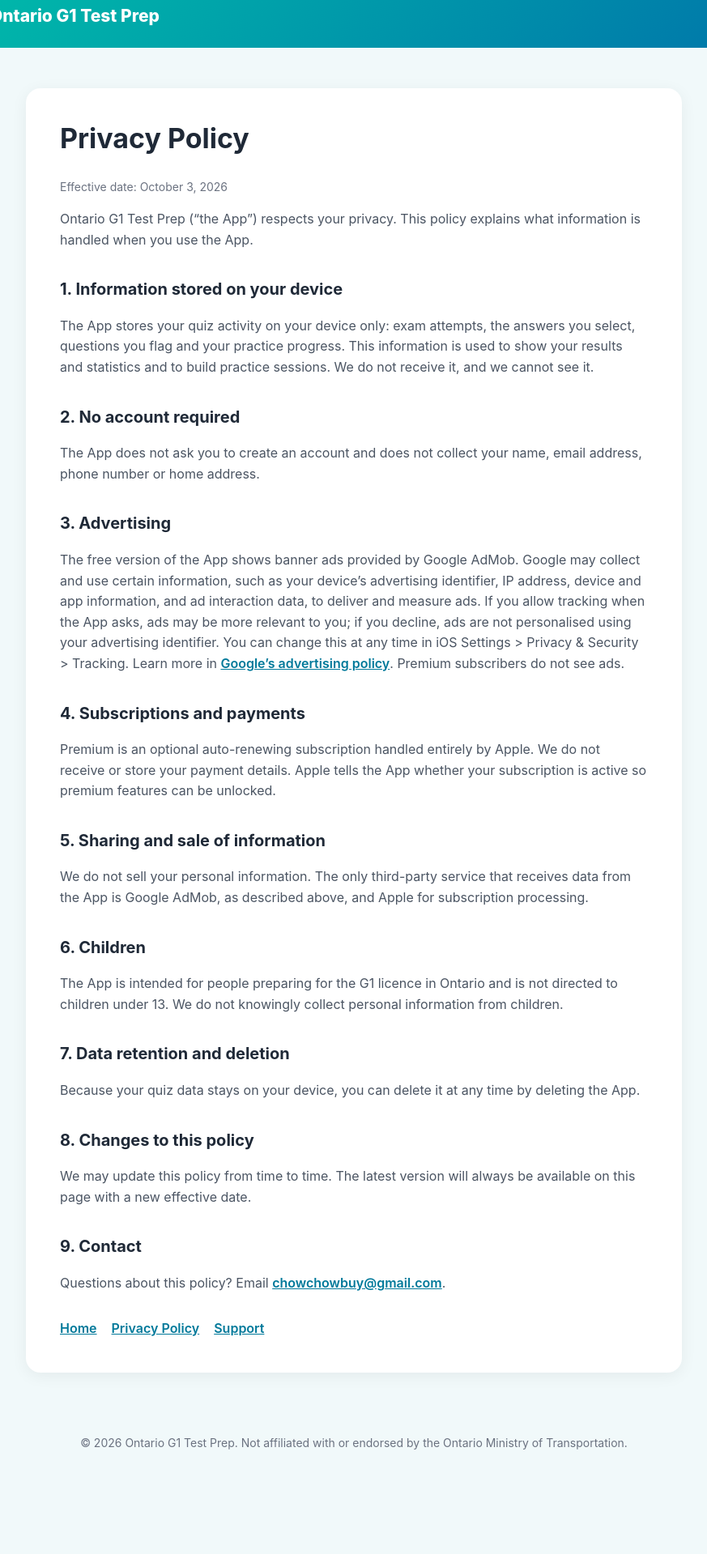
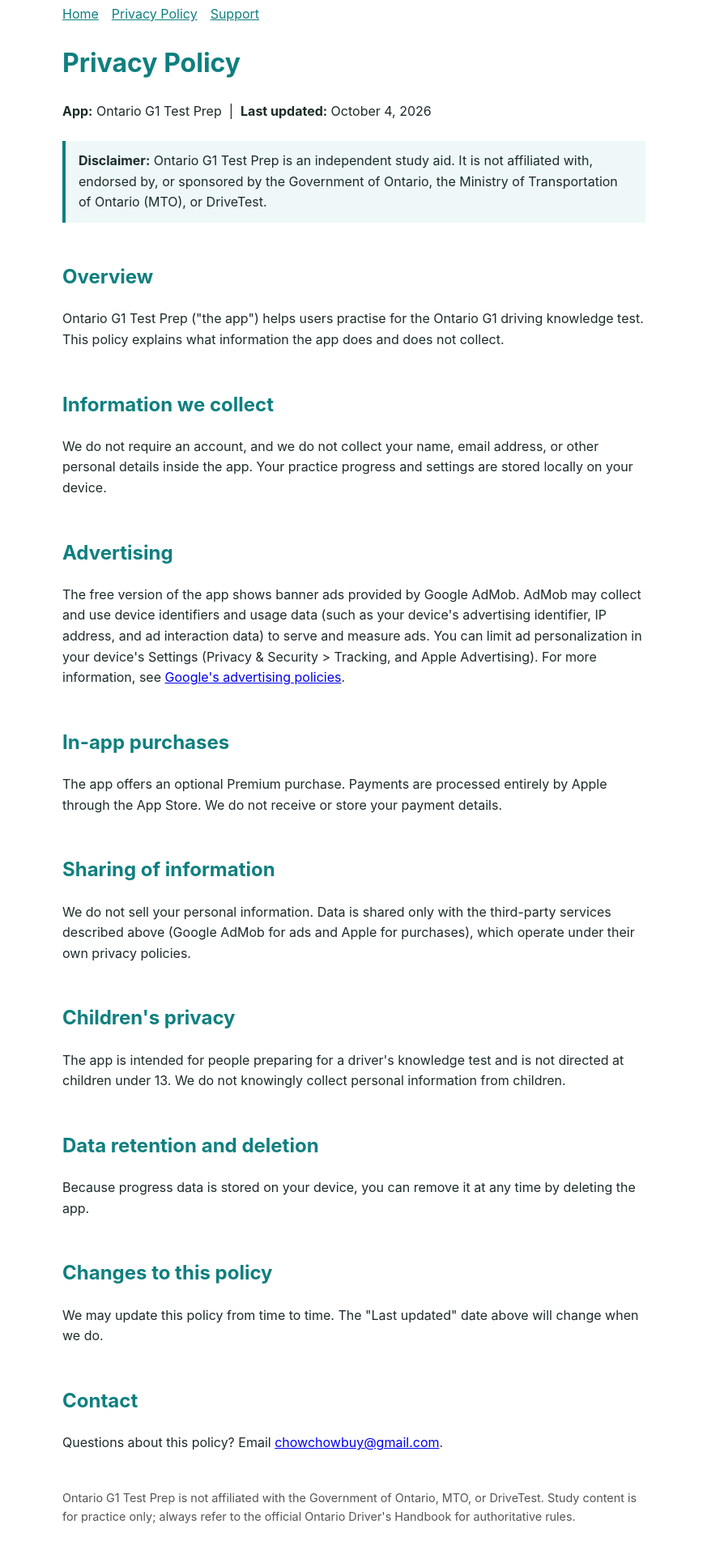
Before and after one commit to Christopher921/ontario-g1-test-prep, a plain HTML site: page privacy.html in a window 1280 px wide. Shown: the part 19-1938 px from the top of the page at 81% size, without its empty margins (203-1076 px from the left). Before the commit the page ends 1859 px from the top, so only its background shows below. Drawn offline with Linux system fonts and the light colour scheme.

Commit message:
Add files via upload

```diff
--- a/privacy.html
+++ b/privacy.html
@@ -1,53 +1,56 @@
-<!DOCTYPE html>
+<!doctype html>
 <html lang="en">
 <head>
-<meta charset="UTF-8">
-<meta name="viewport" content="width=device-width, initial-scale=1.0">
-<title>Privacy Policy - Ontario G1 Test Prep</title>
+<meta charset="utf-8">
+<meta name="viewport" content="width=device-width, initial-scale=1">
+<title>Privacy Policy – Ontario G1 Test Prep</title>
 <style>
-*{box-sizing:border-box}
-body{margin:0;font-family:-apple-system,BlinkMacSystemFont,"Segoe UI",Roboto,Arial,sans-serif;background:#f1f9fa;color:#1f2937;line-height:1.6}
-header{background:linear-gradient(135deg,#00c4aa,#006eaa);color:#fff;padding:22px 20px}
-.hc{max-width:900px;margin:0 auto;font-weight:800;font-size:21px}
-main{max-width:850px;margin:0 auto;padding:50px 20px}
-.card{background:#fff;border-radius:18px;padding:42px;box-shadow:0 4px 20px rgba(0,0,0,.06)}
-h1{margin-top:0;font-size:34px;line-height:1.2}
-h2{margin-top:32px;font-size:20px}
-p,li{color:#4b5563}
-ul{padding-left:25px}
-a{color:#00799a;font-weight:600}
-.updated{color:#6b7280;font-size:14px}
-.nav{margin-top:30px;display:flex;gap:18px;flex-wrap:wrap}
-footer{text-align:center;padding:26px 20px 46px;color:#6b7280;font-size:14px}
-@media(max-width:600px){.card{padding:28px 20px}h1{font-size:28px}}
+  body{font-family:-apple-system,BlinkMacSystemFont,"Segoe UI",Roboto,sans-serif;max-width:720px;margin:0 auto;padding:24px 16px;line-height:1.6;color:#1d2b2b}
+  h1{color:#0f7f7f} h2{margin-top:2em;color:#0f7f7f}
+  nav a{margin-right:16px;color:#0f7f7f}
+  .disclaimer{background:#eef8f8;border-left:4px solid #0f7f7f;padding:12px 16px;margin:24px 0}
+  footer{margin-top:3em;font-size:.9em;color:#555}
 </style>
 </head>
 <body>
-<header><div class="hc">Ontario G1 Test Prep</div></header>
-<main><section class="card">
+<nav><a href="index.html">Home</a><a href="privacy.html">Privacy Policy</a><a href="support.html">Support</a></nav>
+
 <h1>Privacy Policy</h1>
-<p class="updated">Effective date: October 3, 2026</p>
-<p>Ontario G1 Test Prep (&ldquo;the App&rdquo;) respects your privacy. This policy explains what information is handled when you use the App.</p>
-<h2>1. Information stored on your device</h2>
-<p>The App stores your quiz activity on your device only: exam attempts, the answers you select, questions you flag and your practice progress. This information is used to show your results and statistics and to build practice sessions. We do not receive it, and we cannot see it.</p>
-<h2>2. No account required</h2>
-<p>The App does not ask you to create an account and does not collect your name, email address, phone number or home address.</p>
-<h2>3. Advertising</h2>
-<p>The free version of the App shows banner ads provided by Google AdMob. Google may collect and use certain information, such as your device&rsquo;s advertising identifier, IP address, device and app information, and ad interaction data, to deliver and measure ads. If you allow tracking when the App asks, ads may be more relevant to you; if you decline, ads are not personalised using your advertising identifier. You can change this at any time in iOS Settings &gt; Privacy &amp; Security &gt; Tracking. Learn more in <a href="https://policies.google.com/technologies/ads">Google&rsquo;s advertising policy</a>. Premium subscribers do not see ads.</p>
-<h2>4. Subscriptions and payments</h2>
-<p>Premium is an optional auto-renewing subscription handled entirely by Apple. We do not receive or store your payment details. Apple tells the App whether your subscription is active so premium features can be unlocked.</p>
-<h2>5. Sharing and sale of information</h2>
-<p>We do not sell your personal information. The only third-party service that receives data from the App is Google AdMob, as described above, and Apple for subscription processing.</p>
-<h2>6. Children</h2>
-<p>The App is intended for people preparing for the G1 licence in Ontario and is not directed to children under 13. We do not knowingly collect personal information from children.</p>
-<h2>7. Data retention and deletion</h2>
-<p>Because your quiz data stays on your device, you can delete it at any time by deleting the App.</p>
-<h2>8. Changes to this policy</h2>
-<p>We may update this policy from time to time. The latest version will always be available on this page with a new effective date.</p>
-<h2>9. Contact</h2>
+<p><strong>App:</strong> Ontario G1 Test Prep &nbsp;|&nbsp; <strong>Last updated:</strong> October 4, 2026</p>
+
+<div class="disclaimer">
+  <strong>Disclaimer:</strong> Ontario G1 Test Prep is an independent study aid. It is not affiliated with, endorsed by, or sponsored by the Government of Ontario, the Ministry of Transportation of Ontario (MTO), or DriveTest.
+</div>
+
+<h2>Overview</h2>
+<p>Ontario G1 Test Prep ("the app") helps users practise for the Ontario G1 driving knowledge test. This policy explains what information the app does and does not collect.</p>
+
+<h2>Information we collect</h2>
+<p>We do not require an account, and we do not collect your name, email address, or other personal details inside the app. Your practice progress and settings are stored locally on your device.</p>
+
+<h2>Advertising</h2>
+<p>The free version of the app shows banner ads provided by Google AdMob. AdMob may collect and use device identifiers and usage data (such as your device's advertising identifier, IP address, and ad interaction data) to serve and measure ads. You can limit ad personalization in your device's Settings (Privacy &amp; Security &gt; Tracking, and Apple Advertising). For more information, see <a href="https://policies.google.com/technologies/ads">Google's advertising policies</a>.</p>
+
+<h2>In-app purchases</h2>
+<p>The app offers an optional Premium purchase. Payments are processed entirely by Apple through the App Store. We do not receive or store your payment details.</p>
+
+<h2>Sharing of information</h2>
+<p>We do not sell your personal information. Data is shared only with the third-party services described above (Google AdMob for ads and Apple for purchases), which operate under their own privacy policies.</p>
+
+<h2>Children's privacy</h2>
+<p>The app is intended for people preparing for a driver's knowledge test and is not directed at children under 13. We do not knowingly collect personal information from children.</p>
+
+<h2>Data retention and deletion</h2>
+<p>Because progress data is stored on your device, you can remove it at any time by deleting the app.</p>
+
+<h2>Changes to this policy</h2>
+<p>We may update this policy from time to time. The "Last updated" date above will change when we do.</p>
+
+<h2>Contact</h2>
 <p>Questions about this policy? Email <a href="mailto:chowchowbuy@gmail.com">chowchowbuy@gmail.com</a>.</p>
-<div class="nav"><a href="index.html">Home</a><a href="privacy.html">Privacy Policy</a><a href="support.html">Support</a></div>
-</section></main>
-<footer>&copy; 2026 Ontario G1 Test Prep. Not affiliated with or endorsed by the Ontario Ministry of Transportation.</footer>
+
+<footer>
+  <p>Ontario G1 Test Prep is not affiliated with the Government of Ontario, MTO, or DriveTest. Study content is for practice only; always refer to the official Ontario Driver's Handbook for authoritative rules.</p>
+</footer>
 </body>
 </html>
```
Also changed, not shown: index.html (+22 -34 lines), support.html (+39 -36 lines).
